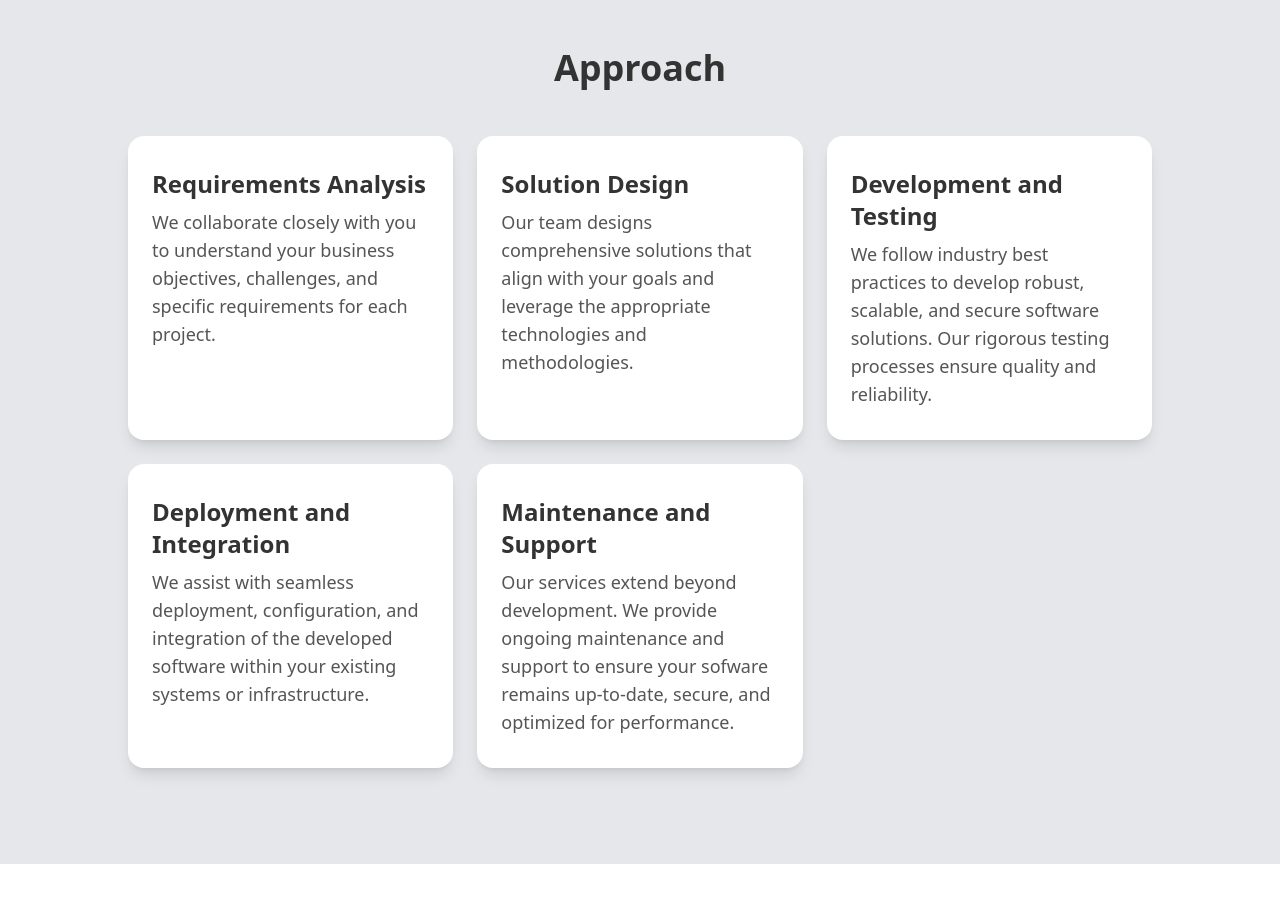
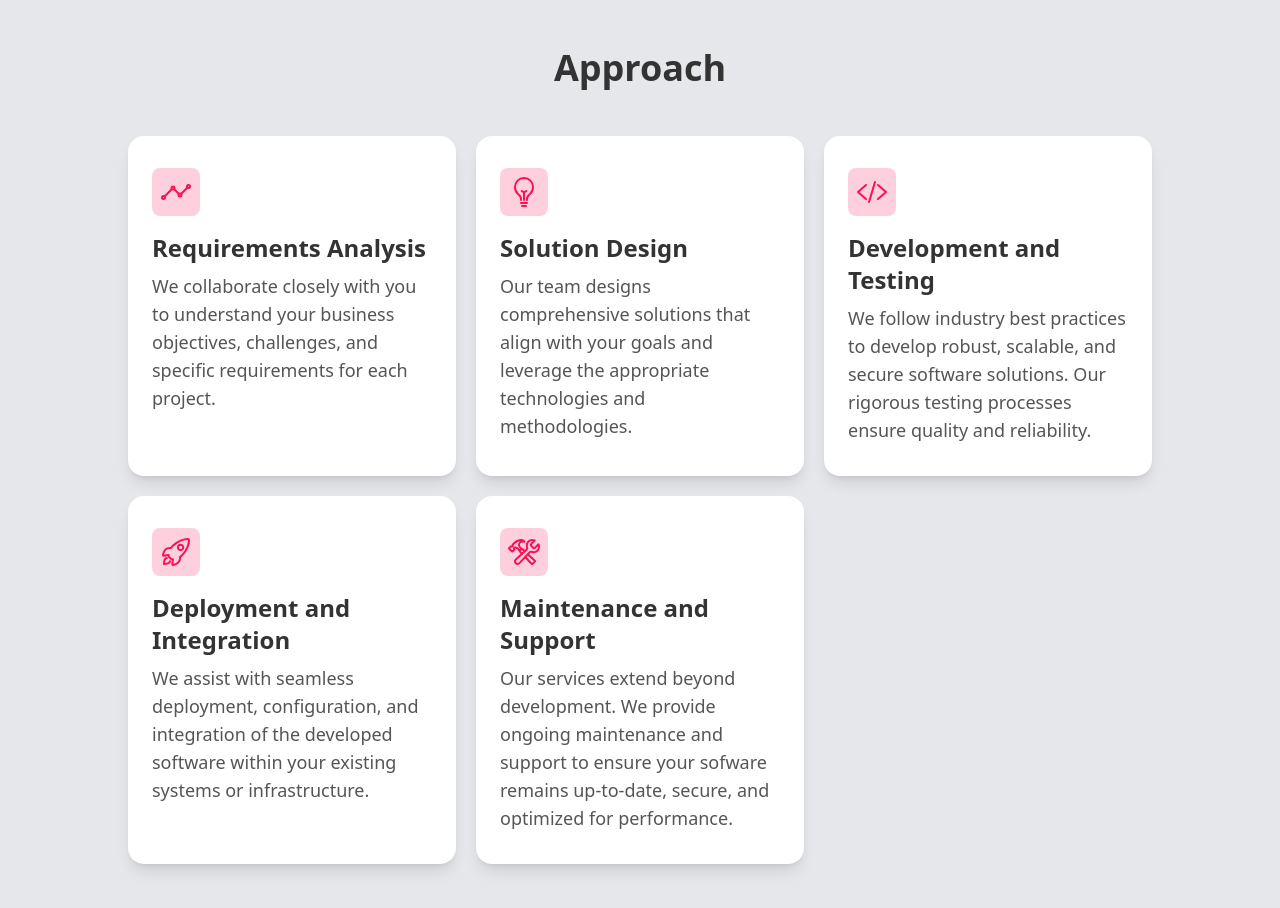
Before and after one commit to mfonPeeter/goAppiT, a React (Vite) app: page / in a window 1280 px wide. Shown: the part 2440-3348 px from the top of the page. Before the commit the page ends 3304 px from the top, so only its background shows below. Built offline with nearby package versions, Linux system fonts and the light colour scheme.

Commit message:
add: implemented icons in the Our Approach section

```diff
--- a/src/components/Home/Approach.jsx
+++ b/src/components/Home/Approach.jsx
@@ -4,8 +4,11 @@ const Approach = () => {
       <h2 className="mb-10 text-3xl text-center text-[#333] font-bold md:mb-12 lg:text-4xl">
         Approach
       </h2>
-      <div className="mx-auto max-w-[1420px] grid grid-cols-1 gap-6 sm:grid-cols-2 md:grid-cols-3">
+      <div className="mx-auto max-w-[1420px] grid grid-cols-1 gap-5 sm:grid-cols-2 md:grid-cols-3">
         <div className="px-6 py-8 bg-white rounded-2xl shadow-lg">
+          <div className="approach-icon-box flex items-center justify-center mb-4 p-2 w-min bg-[#fecfdd] rounded-lg">
+            <ion-icon name="analytics-outline"></ion-icon>
+          </div>
           <h3 className="mb-2 text-xl text-[#333] font-semibold lg:text-2xl">
             Requirements Analysis
           </h3>
@@ -15,6 +18,9 @@ const Approach = () => {
           </p>
         </div>
         <div className="px-6 py-8 bg-white rounded-2xl shadow-lg">
+          <div className="approach-icon-box flex items-center justify-center mb-4 p-2 w-min bg-[#fecfdd] rounded-lg">
+            <ion-icon name="bulb-outline"></ion-icon>
+          </div>
           <h3 className="mb-2 text-xl text-[#333] font-semibold lg:text-2xl">
             Solution Design
           </h3>
@@ -24,6 +30,9 @@ const Approach = () => {
           </p>
         </div>
         <div className="px-6 py-8 bg-white rounded-2xl shadow-lg">
+          <div className="approach-icon-box flex items-center justify-center mb-4 p-2 w-min bg-[#fecfdd] rounded-lg">
+            <ion-icon name="code-slash-outline"></ion-icon>
+          </div>
           <h3 className="mb-2 text-xl text-[#333] font-semibold lg:text-2xl">
             Development and Testing
           </h3>
@@ -34,6 +43,9 @@ const Approach = () => {
           </p>
         </div>
         <div className="px-6 py-8 bg-white rounded-2xl shadow-lg">
+          <div className="approach-icon-box flex items-center justify-center mb-4 p-2 w-min bg-[#fecfdd] rounded-lg">
+            <ion-icon name="rocket-outline"></ion-icon>
+          </div>
           <h3 className="mb-2 text-xl text-[#333] font-semibold lg:text-2xl">
             Deployment and Integration
           </h3>
@@ -44,6 +56,9 @@ const Approach = () => {
           </p>
         </div>
         <div className="px-6 py-8 bg-white rounded-2xl shadow-lg">
+          <div className="approach-icon-box flex items-center justify-center mb-4 p-2 w-min bg-[#fecfdd] rounded-lg">
+            <ion-icon name="construct-outline"></ion-icon>
+          </div>
           <h3 className="mb-2 text-xl text-[#333] font-semibold lg:text-2xl">
             Maintenance and Support
           </h3>
--- a/src/components/Navbar/Navbar.jsx
+++ b/src/components/Navbar/Navbar.jsx
@@ -16,7 +16,7 @@ const Navbar = ({ stickyNav }) => {
   return (
     <nav
       className={`text-[#4b0519] bg-gray-300 md:px-4 lg:px-9 ${
-        stickyNav && "fixed w-full bg-white shadow-lg"
+        stickyNav && "fixed z-50 w-full bg-white shadow-lg"
       }`}
     >
       <div className="container mx-auto max-w-screen-2xl flex items-center justify-between font-medium">
--- a/src/index.css
+++ b/src/index.css
@@ -56,7 +56,9 @@
     transform: rotate(-45deg) translateY(6px) translateX(-6px);
   }
 
-  /* Down Arrow Icon */
+  /* Icons */
+
+  /* Navigation */
   .mobile-down-icon-box ion-icon {
     rotate: 180deg;
     transition: 200ms;
@@ -67,8 +69,23 @@
     transition: 200ms;
   }
 
+  /* Our Approach */
+  .approach-icon-box ion-icon {
+    color: #fa1154;
+    font-size: 24px;
+  }
+
   /* NavLink */
   a.active {
     color: #fa4238;
   }
+
+  /* Media Queries */
+  @media (min-width: 768px) {
+    /* Icons */
+    /* Our Approach */
+    .approach-icon-box ion-icon {
+      font-size: 32px;
+    }
+  }
 }
```
